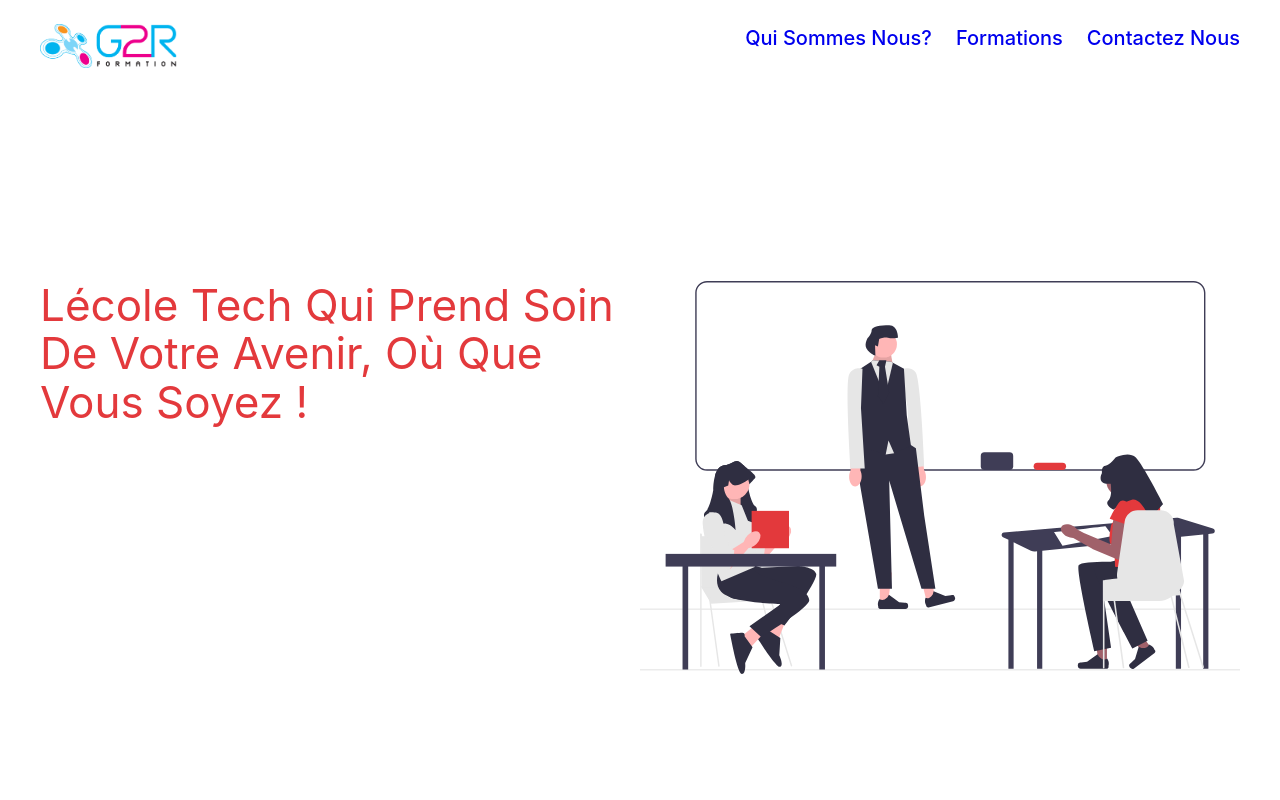
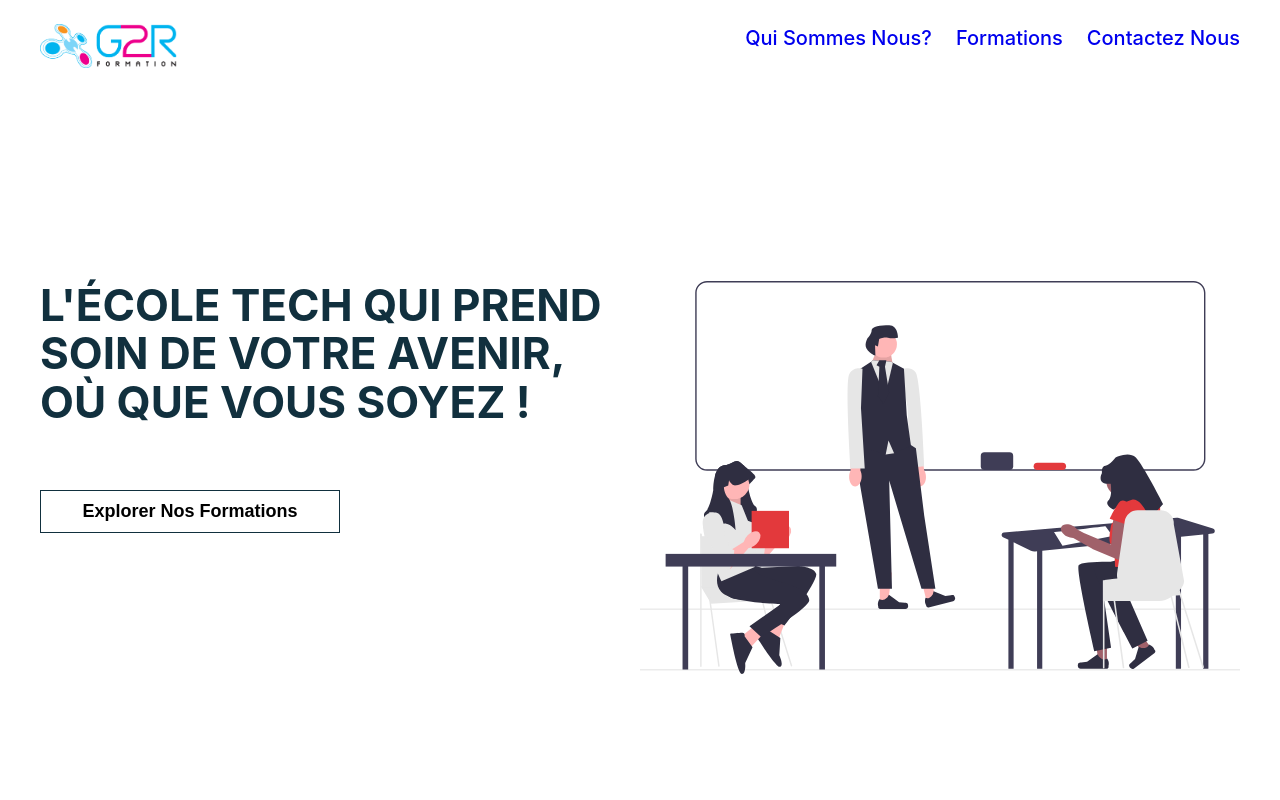
Before and after one commit to arifronyahmed/g2r-react, a React (Vite) app: page / in a window 1280 px wide. Shown: the top 800 px of the page. Built offline with nearby package versions, Linux system fonts and the light colour scheme.

Commit message:
Button style added

```diff
--- a/src/components/homePage/hero/Hero.jsx
+++ b/src/components/homePage/hero/Hero.jsx
@@ -1,13 +1,15 @@
+import Button from "../../ui/Button";
 import styles from "./Hero.module.css";
 
 export default function Hero() {
   return (
     <section className={styles.hero}>
       <div className="container grid grid-column--2">
-        <div className={styles.left}>
+        <div className={styles.leftBox}>
           <h1 className={styles.heading}>
-            Lécole Tech qui prend soin de votre avenir, où que vous soyez !
+            L'école Tech qui prend soin de votre avenir, où que vous soyez !
           </h1>
+          <Button className={"btn-primary"}>Explorer nos formations</Button>
         </div>
         <div className={styles.right}>
           <img
--- a/src/components/homePage/hero/Hero.module.css
+++ b/src/components/homePage/hero/Hero.module.css
@@ -6,13 +6,22 @@
 }
 
 
+.leftBox{
+display: flex;
+flex-direction: column;
+
+}
+
+
+
 
 .heading {
   line-height: 1.1;
-  text-transform: capitalize;
+  text-transform: uppercase;
   font-size: 4.4rem;
-  color: var(--clr-red);
-  font-weight: 400;
+  color: var(--clr-darkBlue);
+  font-weight: 700;
+  margin-bottom: 6.4rem;
 }
 
 .image {
--- a/src/components/ui/Button.jsx
+++ b/src/components/ui/Button.jsx
@@ -1,3 +1,7 @@
-export default function Button() {
-  return <div>Button</div>;
+export default function Button({ className, onClick, children }) {
+  return (
+    <button className={className} onClick={onClick}>
+      {children}
+    </button>
+  );
 }
--- a/src/index.css
+++ b/src/index.css
@@ -61,6 +61,7 @@ tighter:1
   -moz-osx-font-smoothing: grayscale;
   --bg-white: #fff;
   --clr-darkBlue: #11303e;
+  --clr-lightBlue: #415965;
   --clr-red: #e3393c;
   --clr-lightRed: #e64d50;
   --clr-teal: #056e9a;
@@ -229,15 +230,49 @@ body {
 /* ********************************Button******************************** */
 /* ========================================================================= */
 
-.btn,
-.btn:link,
-.btn:visited {
+
+
+.btn-primary,
+.btn-primary:link,
+.btn-primary:visited {
+  padding: 1rem 2.5rem;
+  font-size: 1.8rem;
+  font-weight: 600;
+  background: transparent;
+  outline: none;
   cursor: pointer;
+  transition: all 0.3s ease;
+  position: relative;
   display: inline-block;
-  text-decoration: none;
-  font-size: 2rem;
-  font-weight: 500;
-  padding: 1.6rem 3.2rem;
-  border: none;
-  font-family: inherit;
+  width: 50%;
+  border: 1px solid var(--clr-darkBlue);
+  z-index: 1;
+  text-transform: capitalize;
 }
+
+.btn-primary:after {
+  position: absolute;
+  content: "";
+  width: 0;
+  height: 100%;
+  top: 0;
+  left: 0;
+  direction: rtl;
+  z-index: -1;
+  background: var(--clr-darkBlue);
+  transition: all 0.3s ease;
+}
+
+.btn-primary:hover {
+  color: #fff;
+}
+
+.btn-primary:hover:after {
+  left: auto;
+  right: 0;
+  width: 100%;
+}
+
+.btn-primary:active {
+  top: 2px;
+}
```
